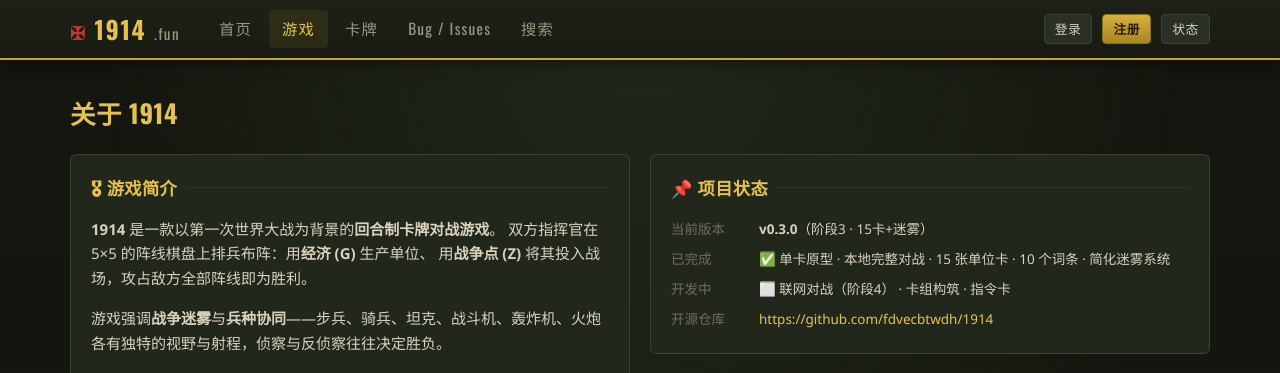
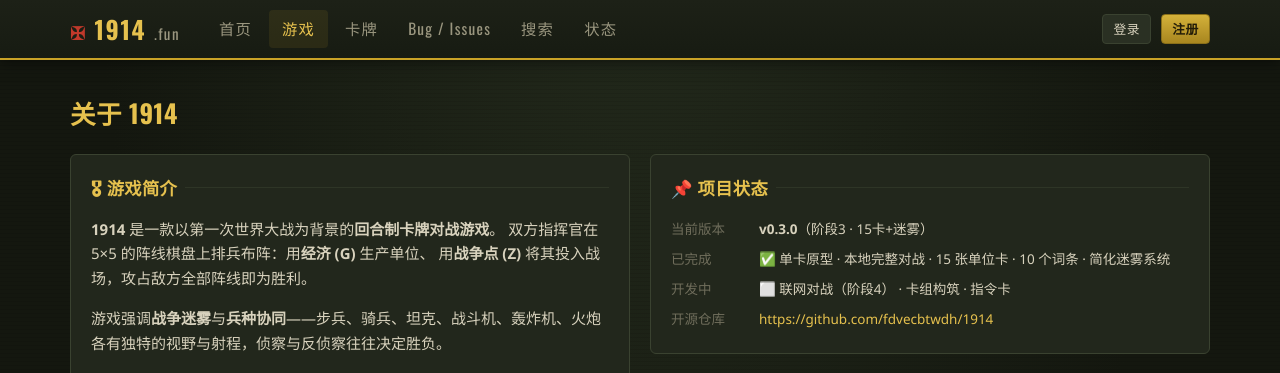
Before and after one commit to fdvecbtwdh/1914_website, a Flask app: page /about in a window 1280 px wide. Shown: the top 373 px of the page. Run offline with Flask 3, Linux system fonts and the light colour scheme; some libraries are stand-ins or nearby versions.

Commit message:
nav: move 状态 link from header actions into main nav after 搜索

```diff
--- a/app/templates/base.html
+++ b/app/templates/base.html
@@ -28,6 +28,7 @@
       <a href="/cards" {% if request.path.startswith('/card') %}class="active"{% endif %}>卡牌</a>
       <a href="/issues" {% if request.path.startswith('/issue') %}class="active"{% endif %}>Bug / Issues</a>
       <a href="/search" {% if request.path == '/search' %}class="active"{% endif %}>搜索</a>
+      <a href="/status" {% if request.path.startswith('/status') %}class="active"{% endif %}>状态</a>
     </nav>
     <div class="header-actions">
       {% if current_user %}
@@ -44,7 +45,6 @@
         <a class="btn btn-sm" href="/login">登录</a>
         <a class="btn btn-sm btn-brass" href="/register">注册</a>
       {% endif %}
-      <a class="btn btn-sm" href="/status">状态</a>
     </div>
     <button class="menu-toggle" id="menu-toggle" aria-label="菜单">☰</button>
   </div>
```
